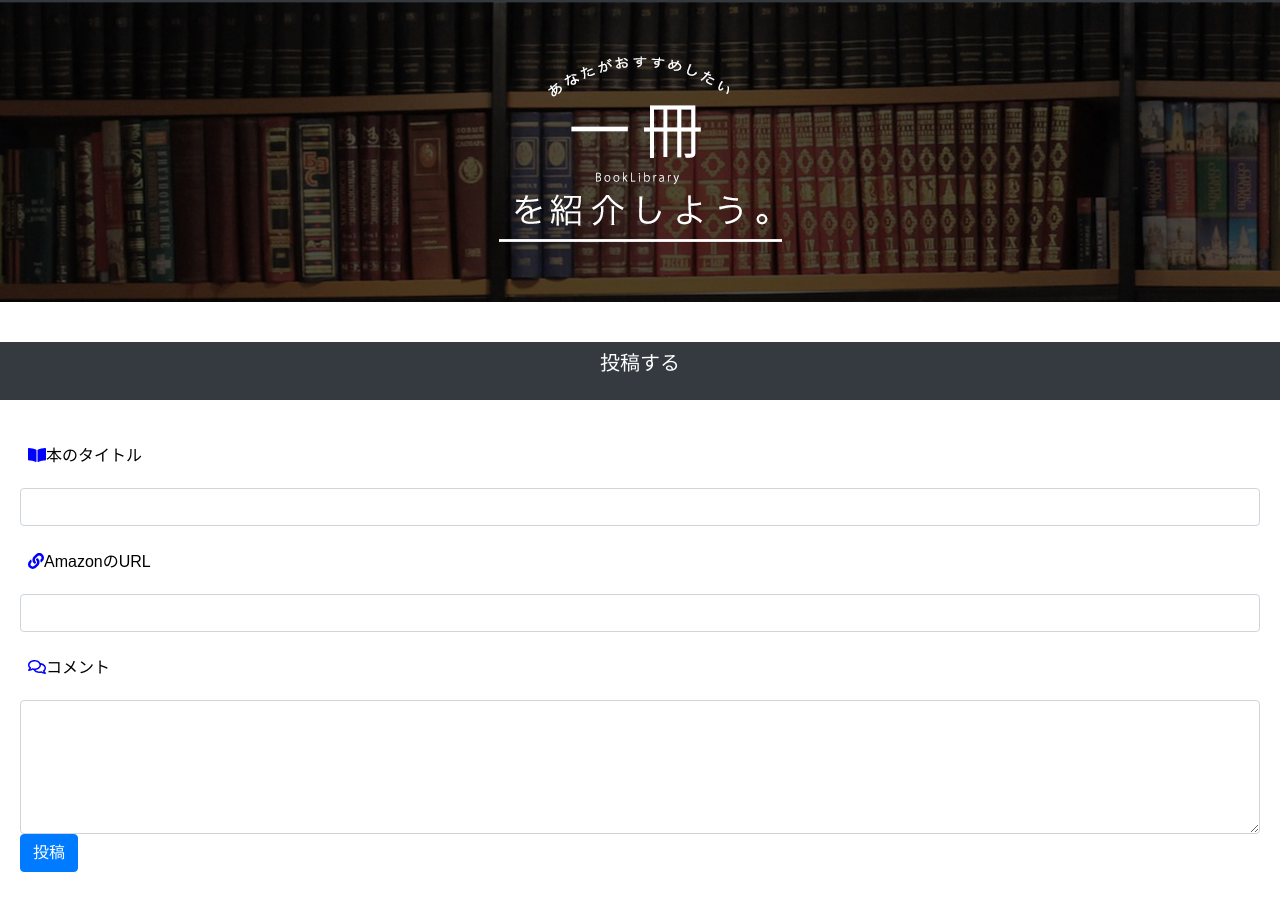
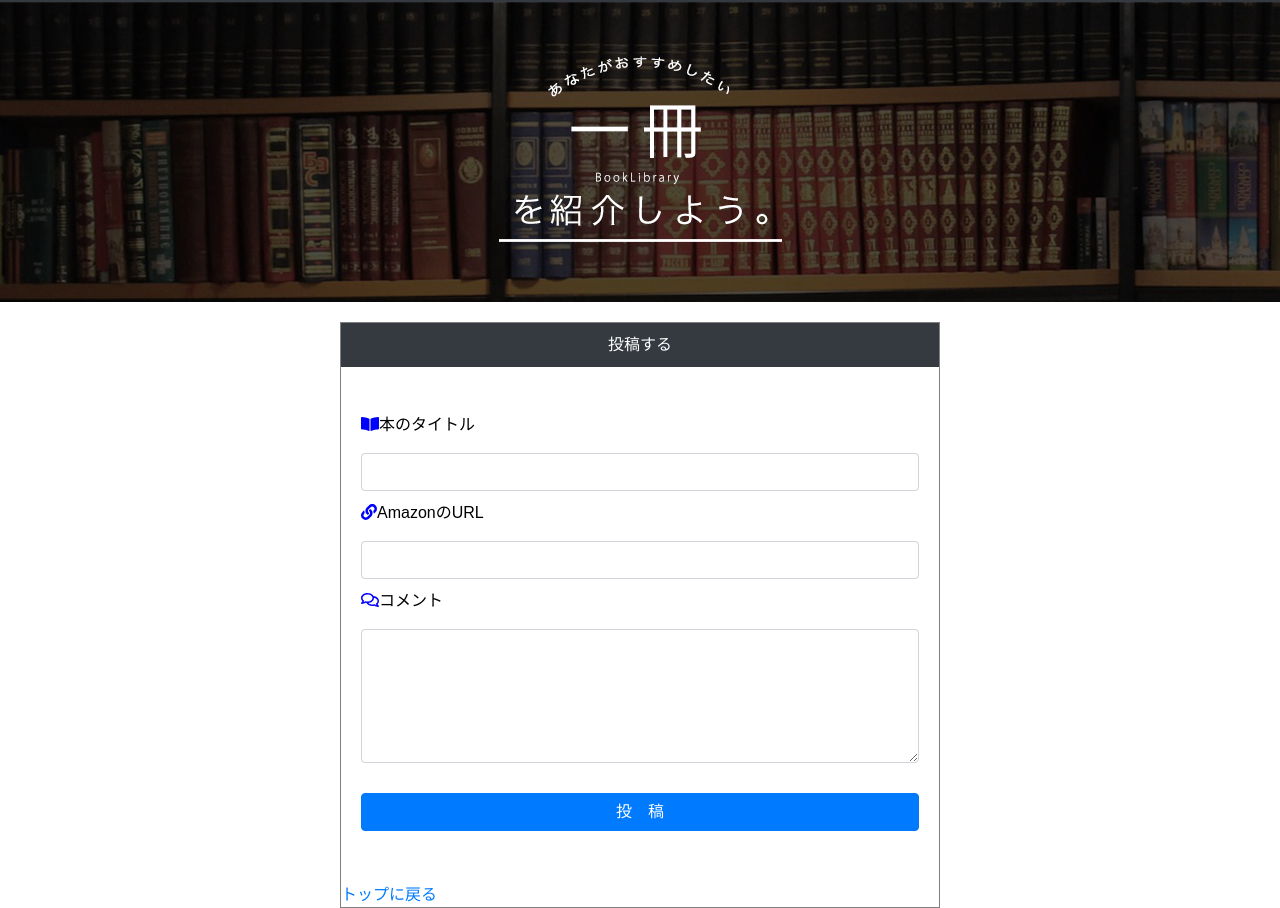
Before and after one commit to oga0927/book_Library, a plain HTML site: page message-form/form.html in a window 1280 px wide. Shown: the part 54-962 px from the top of the page. Drawn offline with nearby package versions, Linux system fonts and the light colour scheme.

Commit message:
フォーム仮

```diff
--- a/message-form/form.html
+++ b/message-form/form.html
@@ -6,6 +6,18 @@
     <title>ログイン実装</title>
     <link rel="stylesheet" href="https://stackpath.bootstrapcdn.com/bootstrap/4.5.0/css/bootstrap.min.css" integrity="sha384-9aIt2nRpC12Uk9gS9baDl411NQApFmC26EwAOH8WgZl5MYYxFfc+NcPb1dKGj7Sk"
     crossorigin="anonymous">
+    <!-- <script src="/packs/js/application-2a6e70b0681dc14a5ee9.js" data-turbolinks-track="reload"></script> -->
+    <!-- <link rel="stylesheet" media="all" href="/assets/application-95fd0a5b9520691625b9564dc87728b4bb9698397fc9b98b03686c3ba3aeac08.css" data-turbolinks-track="reload"> -->
+    <meta name="csrf-param" content="authenticity_token">
+    <meta name="csrf-token" content="oCYYY0pocbmYpg3gGx+ye+XN5KOHjwgR9icVUiR8KTogHy9chabuec2JPU2l5rZ8JfOBUmGSeW6GZIKi/3yGxg==">
+    <meta name="twitter:card" content="summary_large_image" />
+    <meta name="twitter:site" content="@oga_yo" />
+    <meta name="twitter:creator" content="@oga_yo">
+    <meta name="twitter:title" content="おすすめの一冊">
+    <meta name="twitter:description" content="あなたがおすすめしたいと思う一冊をみんなで投稿して共有しよう！">
+    <!-- <meta property="og:image" content=""> -->
+
+
     <link rel="stylesheet" href="sub.css">
 
 </head>
@@ -97,8 +109,7 @@
   </header>
   <!-- ここまで -->
 
-  <div id="main-view">
-  </div>
+  <div id="main-view"></div>
 
 
   <!-- 投稿機能実装予定 -->
@@ -106,30 +117,37 @@
     <div class="posts-top">
       <p>投稿する</p>
     </div>
-    <div class="new-post">
-      <a href=""></a>
-    </div>
+
     <div class="new-container">
-      <form action="" accept-charset="UTF-8" method="post"><input type="hidden" name="authenticity_token" value="">
+      <div class="new-post">
+        <a href=""></a>
+      </div>
+      <form action="" accept-charset="UTF-8" method="post"><input type="hidden"
+        name="authenticity_token" value="">
 
-        <div class="icon">
-
-        </div>
         <p class="title"><i class="fas fa-book-open icon-color" aria-hidden="true"></i>本のタイトル</p>
-
         <input type="text" class="form-control" name="book_title" value="">
 
         <p class="title"><i class="fas fa-link icon-color" aria-hidden="true"></i>AmazonのURL</p>
-
         <input type="text" class="form-control" name="amazon_url" value="">
 
-
         <p class="title"><i class="far fa-comments icon-color" aria-hidden="true"></i>コメント</p>
-
         <textarea class="form-control" rows="5" name="book_message"></textarea>
 
-        <button type="submit" class="btn btn-primary submit_btn">投稿</button>
-    </form>
+        <button type="submit" class="btn btn-primary submit_btn">投　稿</button>
+      </form>
+    </div>
+    <div class="return-top">
+      <a href="/posts/index">トップに戻る</a>
+    </div>
+  </div>
+
+
+
+
+
+
+
       <!-- <form action="posts" method="post" name="form1">
         <div>
           <label for="name">名前: </label>
@@ -149,10 +167,7 @@
           document.form1.action = `${page}.html`;
           document.form1.submit();
         }; -->
-      </script>
 
-    </div>
-  </div>
 
 
 
--- a/message-form/sub.css
+++ b/message-form/sub.css
@@ -21,20 +21,24 @@ body {
   justify-content: center;
   align-items: center;
   flex-flow: column nowrap;
+  margin-bottom: 20px;
 }
 
 .new {
+  max-width: 600px;
   margin: 0 auto;
-  /* border: 1px solid gray; */
+  border: 1px solid gray;
 }
 
 .posts-top {
   background-color: #343a40;
-  margin-top: 40px;
+  color: #fff;
+  font-size: 16px;
+}
+
+.posts-top p {
+  padding: 10px;
   text-align: center;
-  color: #fff;
-  font-size: 20px;
-  padding: 6px;
 }
 
 .new-container {
@@ -47,6 +51,7 @@ form {
 
 input, button, select, optgroup, textarea {
   overflow: visible;
+  margin: 0;
 }
 
 .icon-color {
@@ -54,11 +59,7 @@ input, button, select, optgroup, textarea {
 }
 
 .title {
-  padding: 0.25em 0.5em;
-  margin-top: 20px;
-}
-
-.title p {
+  margin-top: 10px;
   font-size: 16px;
 }
 
@@ -68,7 +69,23 @@ input, button, select, optgroup, textarea {
   font-size: 16px;
 }
 
-/* .btn-primary {
+.btn {
+  width: 100%;
+  margin-top: 30px;
+}
+.btn-primary {
   color: #fff;
   background-color: #007bff;
-} */
+}
+
+.return-top {
+  margin-top: 32px;
+}
+.return-top a{
+  text-decoration: none;
+}
+
+.return-top a:hover {
+  color: blue;
+  text-decoration: none;
+}
```
